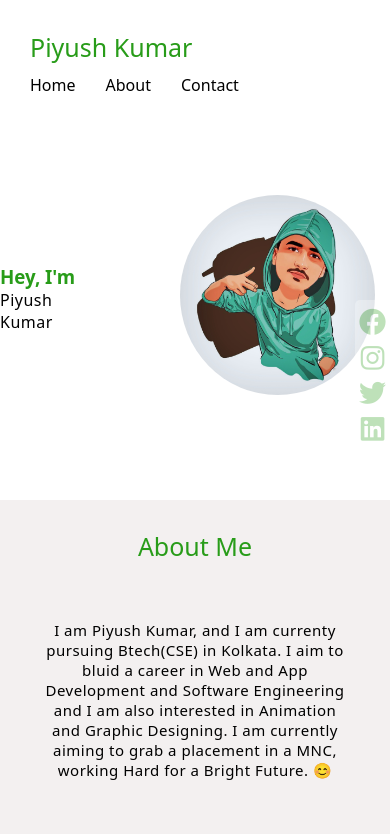
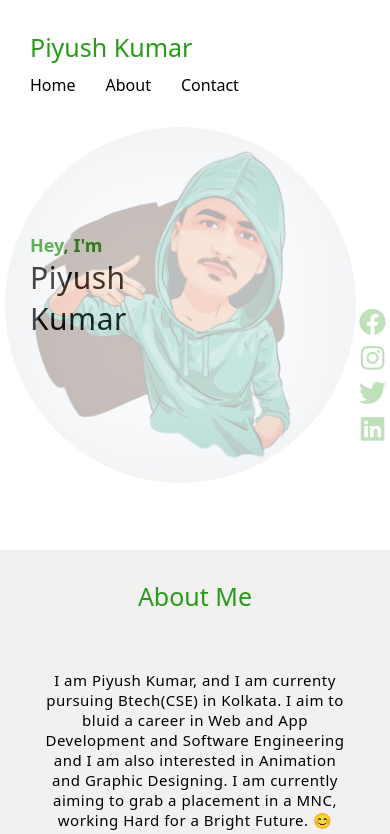
Before and after one commit to pk214/portfolio1, a plain HTML site: page index.html in a window 390 px wide. Shown: the top 834 px of the page. Drawn offline with Linux system fonts and the light colour scheme.

Commit message:
Update style.css

```diff
--- a/style.css
+++ b/style.css
@@ -57,8 +57,24 @@ li:hover{
     width: 100%;
     display: flex;
     flex-direction: column;
-    /* align-items: center; */
+    align-items: center;
     justify-content: center;
+
+}
+
+.down_txt{
+    width: max-content;
+
+}
+
+.down_txt h3{
+    font-weight: 500;
+    font-size: 40px;
+}
+
+.down_txt p{
+    font-size: 80px;
+    font-weight: 200;
 }
 
 .name_up{
@@ -355,9 +371,10 @@ footer{
 {
 
     .home{
-        height: 500px;
+        height: 550px;
         display: flex;
         flex-direction: column;
+        overflow: hidden;
     }
 .home_left{
     width: 100%;
@@ -371,13 +388,16 @@ footer{
 
 }
 .home_right{
+
+    width: 90%;
     position: relative;
-    left: 180px;
-    bottom: 55px;
+    bottom: 20%;
+    margin: 5px;
 }
 
 #home_img{
     border-radius: 50%;
+    opacity: 0.3;
 }
 
 .left_down{
@@ -385,12 +405,25 @@ footer{
 
     position: relative;
     top: 28%;
+    display: flex;
+    align-items: start;
+
 }
 
-.name_up, .name_down{
-    position: relative;
-    right: 60%;
+.down_txt{
+    width: max-content;
 
+    margin-left: 30px;
+}
+
+
+.down_txt h3{
+    font-size: 18px;
+font-weight: 700;
+}
+
+.down_txt p{
+    font-size: 30px;
 }
 
 .name_up{
```
